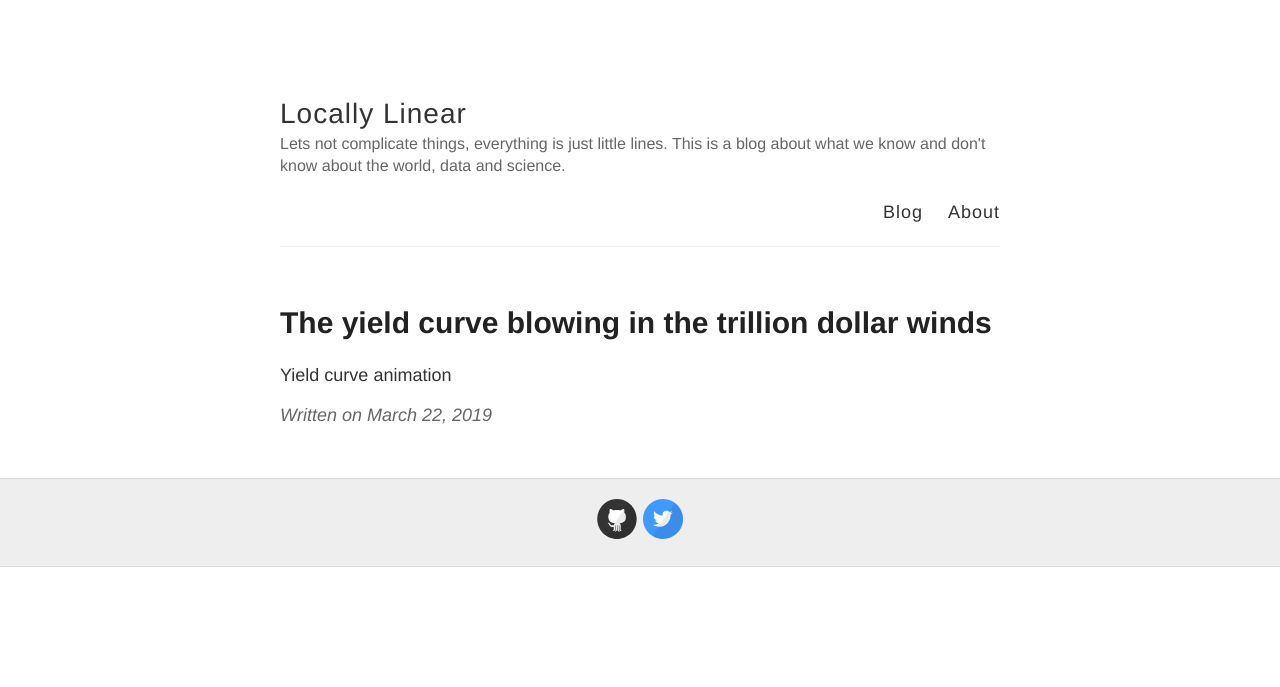
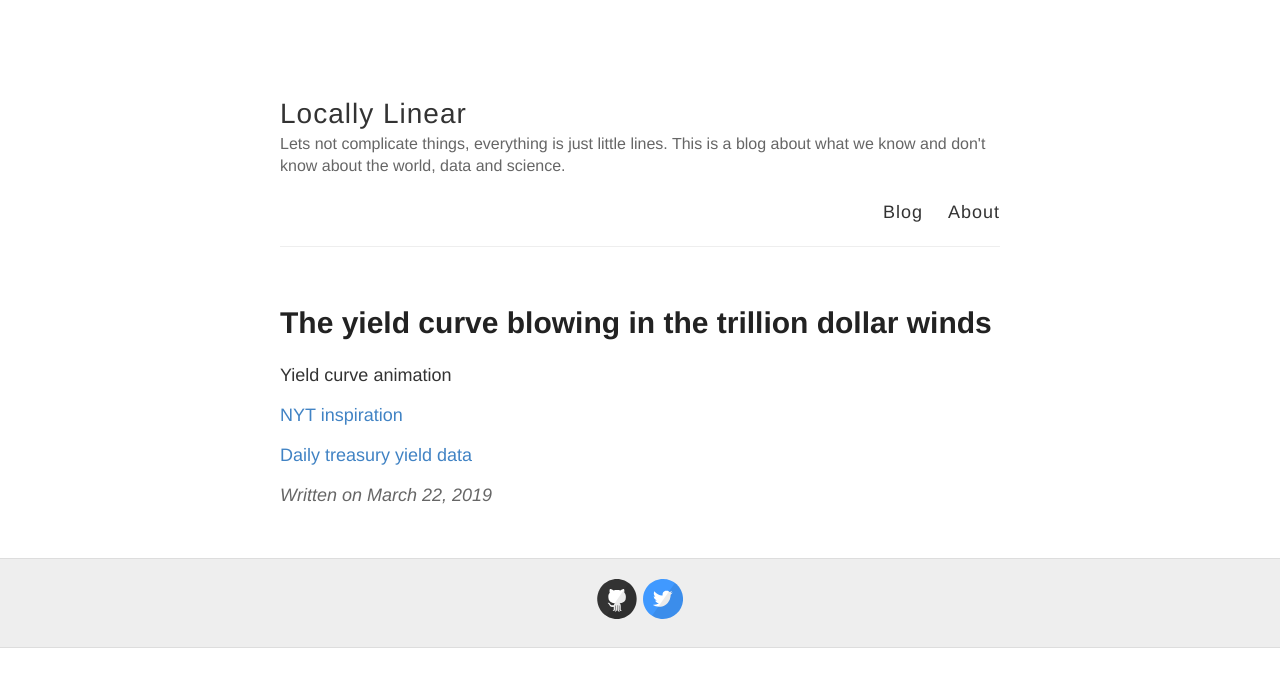
Before and after one commit to aww/howsthatworkingforya, a Jekyll site: the page built from docs/_posts/2019-03-22-Yield-Curve.md, in a window 1280 px wide. Shown: the top 687 px of the page. Built offline with Jekyll 4.4.1, drawn with Linux system fonts in a browser that asks for light colours.

Commit message:
Update 2019-03-22-Yield-Curve.md

```diff
--- a/docs/_posts/2019-03-22-Yield-Curve.md
+++ b/docs/_posts/2019-03-22-Yield-Curve.md
@@ -4,3 +4,7 @@ title: The yield curve blowing in the trillion dollar winds
 ---
 
 Yield curve animation
+
+[NYT inspiration](https://www.nytimes.com/interactive/2015/03/19/upshot/3d-yield-curve-economic-growth.html)
+
+[Daily treasury yield data](https://www.treasury.gov/resource-center/data-chart-center/interest-rates/Pages/TextView.aspx?data=yield)
```
